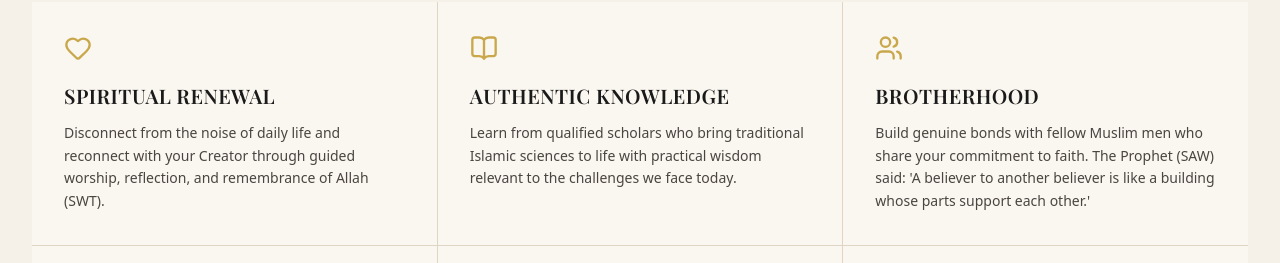
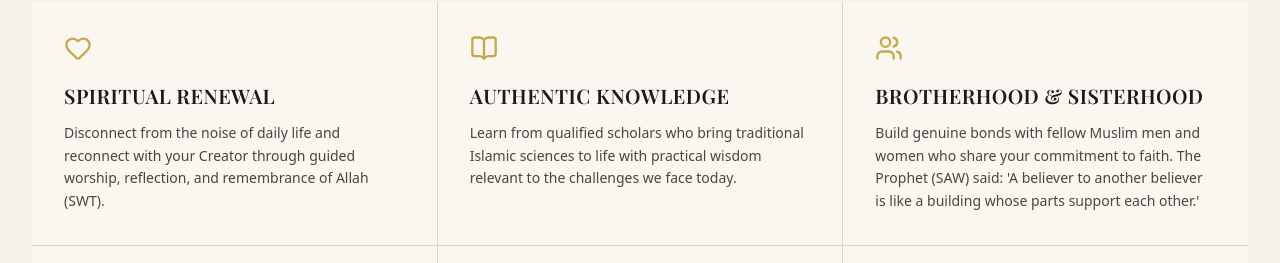
Before and after one commit to uirfanwork-ops/divineconnection, a Next.js app: page / in a window 1280 px wide. Shown: the part 2323-2586 px from the top of the page. Built offline with nearby package versions, Linux system fonts and the light colour scheme; a web font is replaced by a local one.

Commit message:
Update Brotherhood to Brotherhood & Sisterhood, mention men and women
https://claude.ai/code/session_015Fx5ik6T4MDEbRopXa7E21

```diff
--- a/content/qualities.ts
+++ b/content/qualities.ts
@@ -18,9 +18,9 @@ export const qualities: Quality[] = [
     icon: "BookOpen",
   },
   {
-    title: "Brotherhood",
+    title: "Brotherhood & Sisterhood",
     description:
-      "Build genuine bonds with fellow Muslim men who share your commitment to faith. The Prophet (SAW) said: 'A believer to another believer is like a building whose parts support each other.'",
+      "Build genuine bonds with fellow Muslim men and women who share your commitment to faith. The Prophet (SAW) said: 'A believer to another believer is like a building whose parts support each other.'",
     icon: "Users",
   },
   {
```
